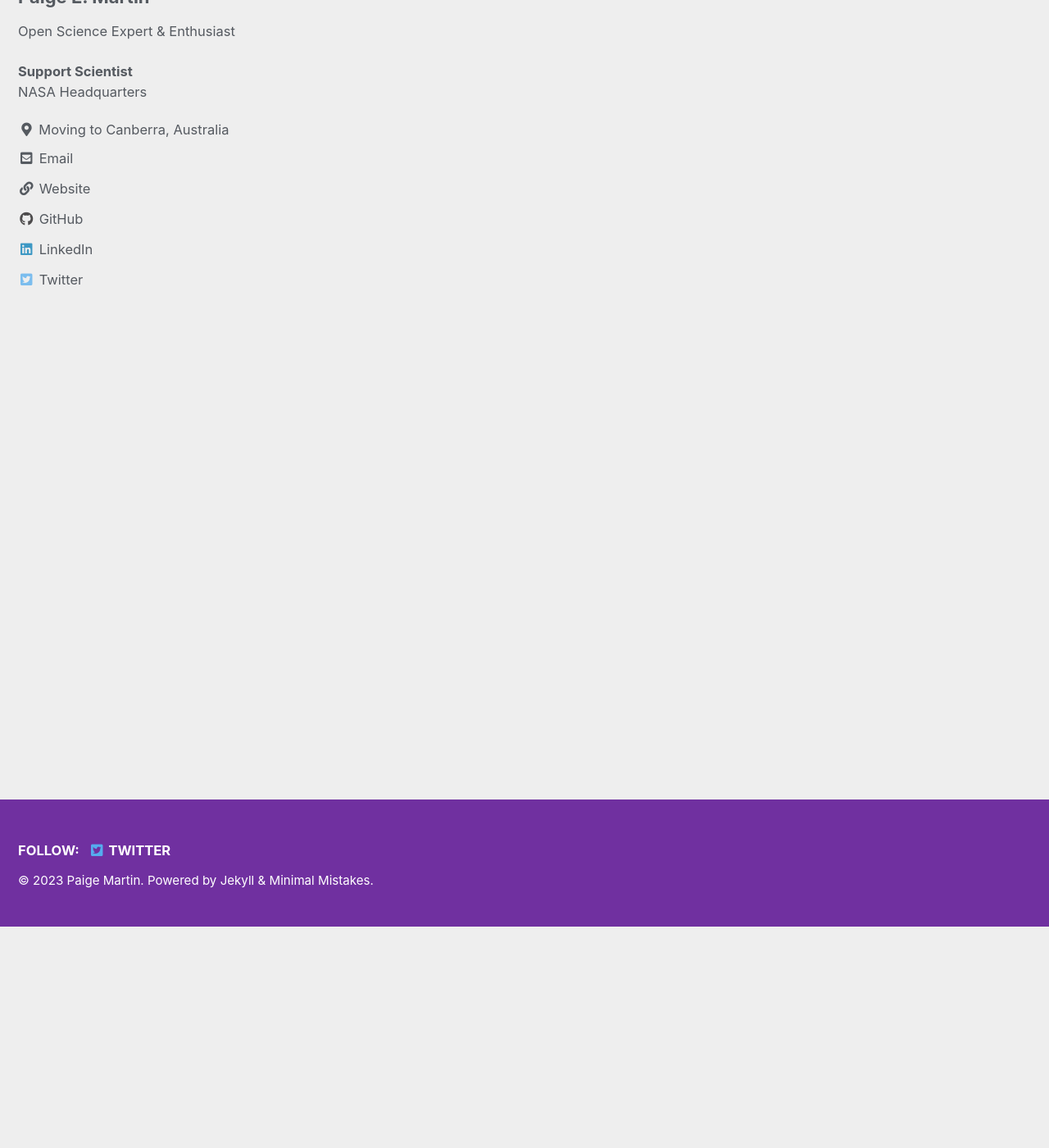
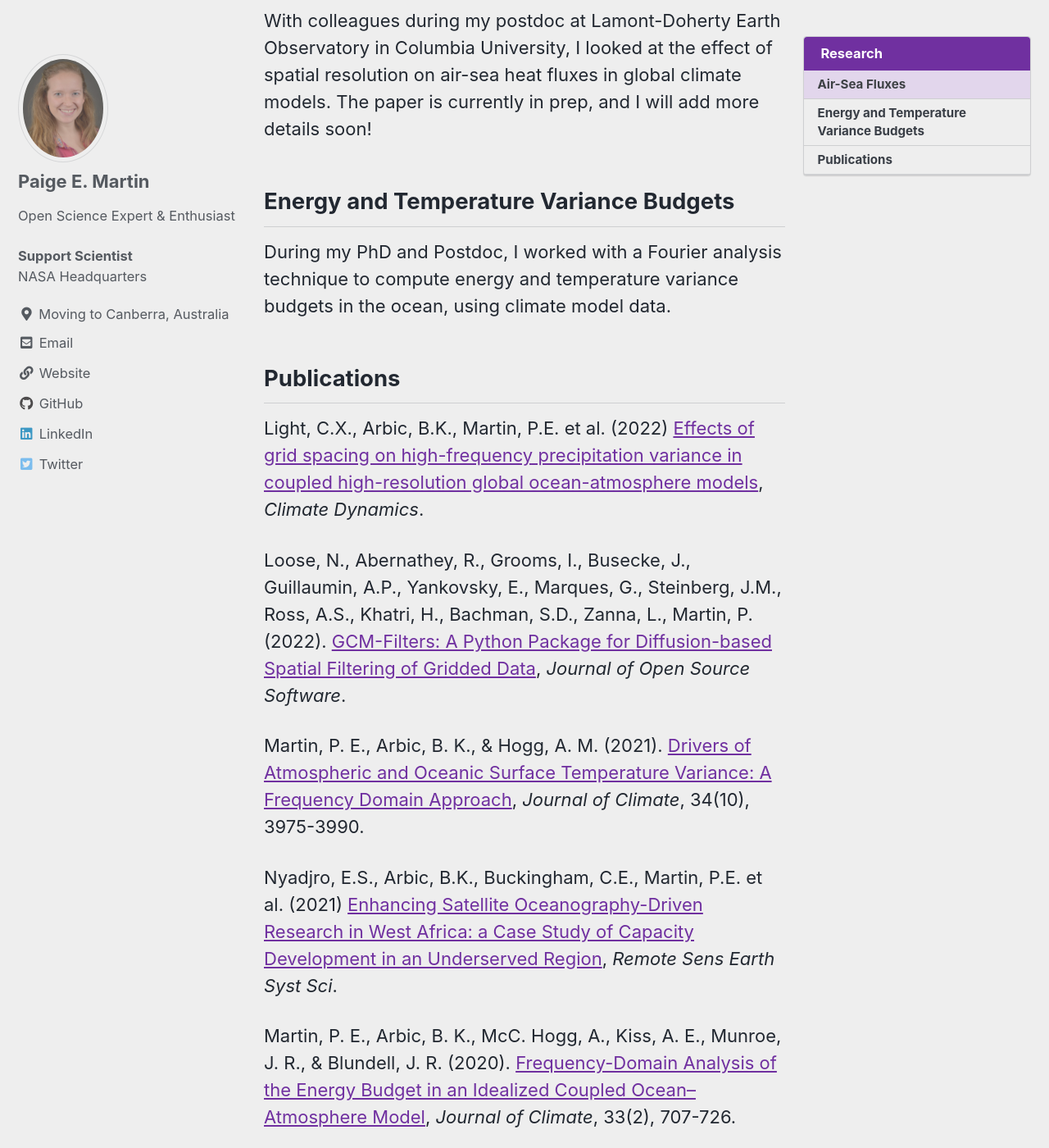
Before and after one commit to wanbint/wb, a Jekyll site: the page built from _pages/research.md, in a window 1280 px wide and 1400 px high, scrolled down 270 px. Shown: the whole window at 82% size. Built offline with Jekyll 4.4.1, drawn with Linux system fonts in a browser that asks for light colours; cached includes are drawn as plain includes; some of the changed text lies outside the part shown.

Commit message:
Update research.md

```diff
--- a/_pages/research.md
+++ b/_pages/research.md
@@ -10,4 +10,26 @@ toc_icon: "gear"
 toc_sticky: true
 ---
 
-I have engaged in scientific research for many years in the fields of physical oceanography and climate science.
+## Air-Sea Fluxes
+
+With colleagues during my postdoc at Lamont-Doherty Earth Observatory in Columbia University, I looked at the effect of spatial resolution on air-sea heat fluxes in global climate models. The paper is currently in prep, and I will add more details soon!
+
+## Energy and Temperature Variance Budgets
+
+During my PhD and Postdoc, I worked with a Fourier analysis technique to compute energy and temperature variance budgets in the ocean, using climate model data.
+
+## Publications
+
+Light, C.X., Arbic, B.K., Martin, P.E. et al. (2022) [Effects of grid spacing on high-frequency precipitation variance in coupled high-resolution global ocean-atmosphere models](https://doi.org/10.1007/s00382-022-06257-6), _Climate Dynamics_.
+
+Loose, N., Abernathey, R., Grooms, I., Busecke, J., Guillaumin, A.P., Yankovsky, E., Marques, G., Steinberg, J.M., Ross, A.S., Khatri, H., Bachman, S.D., Zanna, L., Martin, P. (2022). [GCM-Filters: A Python Package for Diffusion-based Spatial Filtering of Gridded Data](https://joss.theoj.org/papers/10.21105/joss.03947), _Journal of Open Source Software_.
+
+Martin, P. E., Arbic, B. K., & Hogg, A. M. (2021). [Drivers of Atmospheric and Oceanic Surface Temperature Variance: A Frequency Domain Approach](https://doi.org/10.1175/JCLI-D-20-0557.1), _Journal of Climate_, 34(10), 3975-3990.
+
+Nyadjro, E.S., Arbic, B.K., Buckingham, C.E., Martin, P.E. et al. (2021) [Enhancing Satellite Oceanography-Driven Research in West Africa: a Case Study of Capacity Development in an Underserved Region](https://doi.org/10.1007/s41976-021-00051-4), _Remote Sens Earth Syst Sci_.
+
+Martin, P. E., Arbic, B. K., McC. Hogg, A., Kiss, A. E., Munroe, J. R., & Blundell, J. R. (2020). [Frequency-Domain Analysis of the Energy Budget in an Idealized Coupled Ocean–Atmosphere Model](https://doi.org/10.1175/JCLI-D-19-0118.1), _Journal of Climate_, 33(2), 707-726.
+
+Stolbova, V., Martin, P., Bookhagen, B., Marwan, N., and Kurths, J. (2014). [Topology and seasonal evolution of the network of extreme precipitation over the Indian subcontinent and Sri Lanka](https://doi.org/10.5194/npg-21-901-2014), _Nonlin. Processes Geophys._, 21, 901–917.
+
+Martin, P., 2014: A Study of Heat Transport and the Runaway Greenhouse Effect using an Idealized Model, Proceedings of the 2014 Summer Program in Geophysical Fluid Dynamics, Woods Hole, MA, Woods Hole Oceanographic Institute
```
